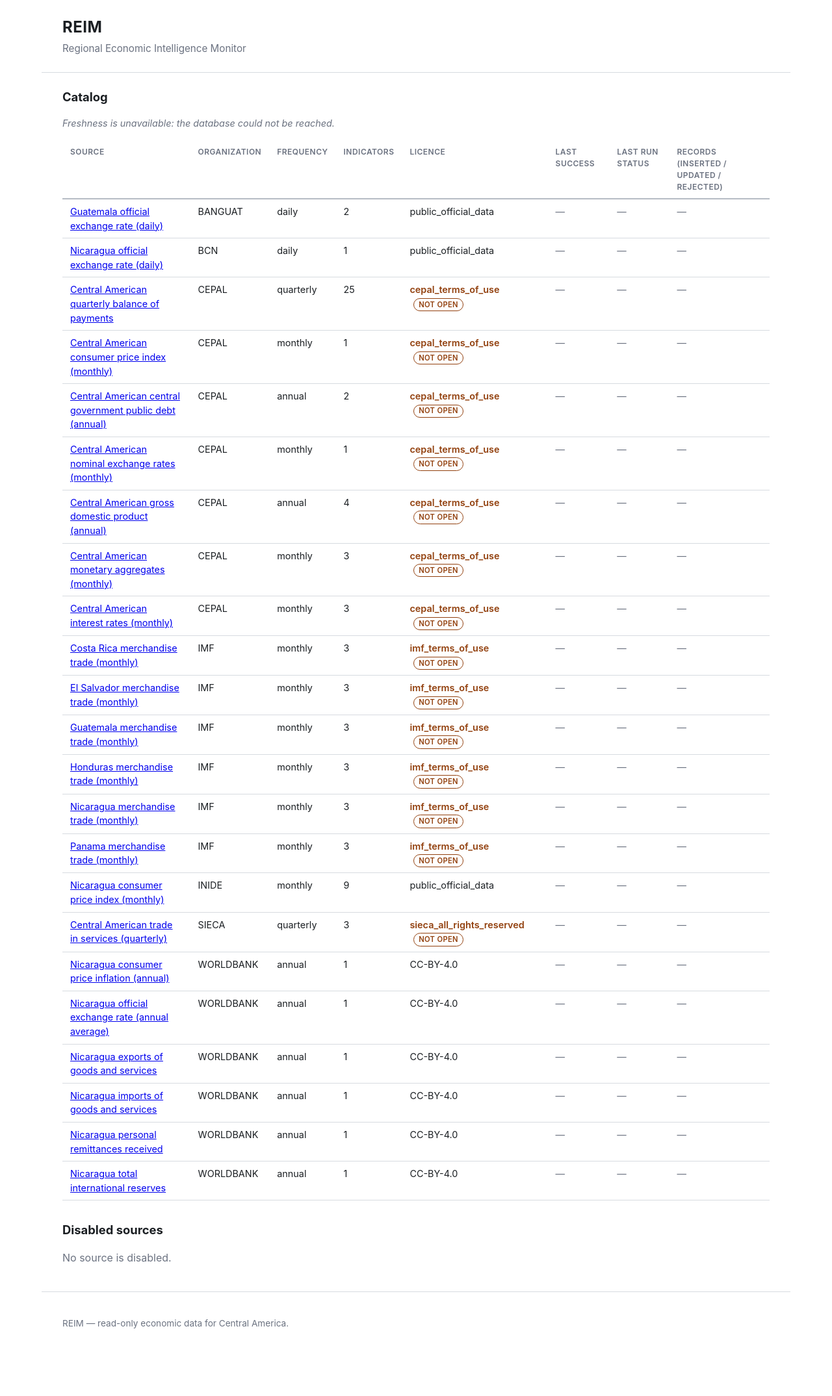
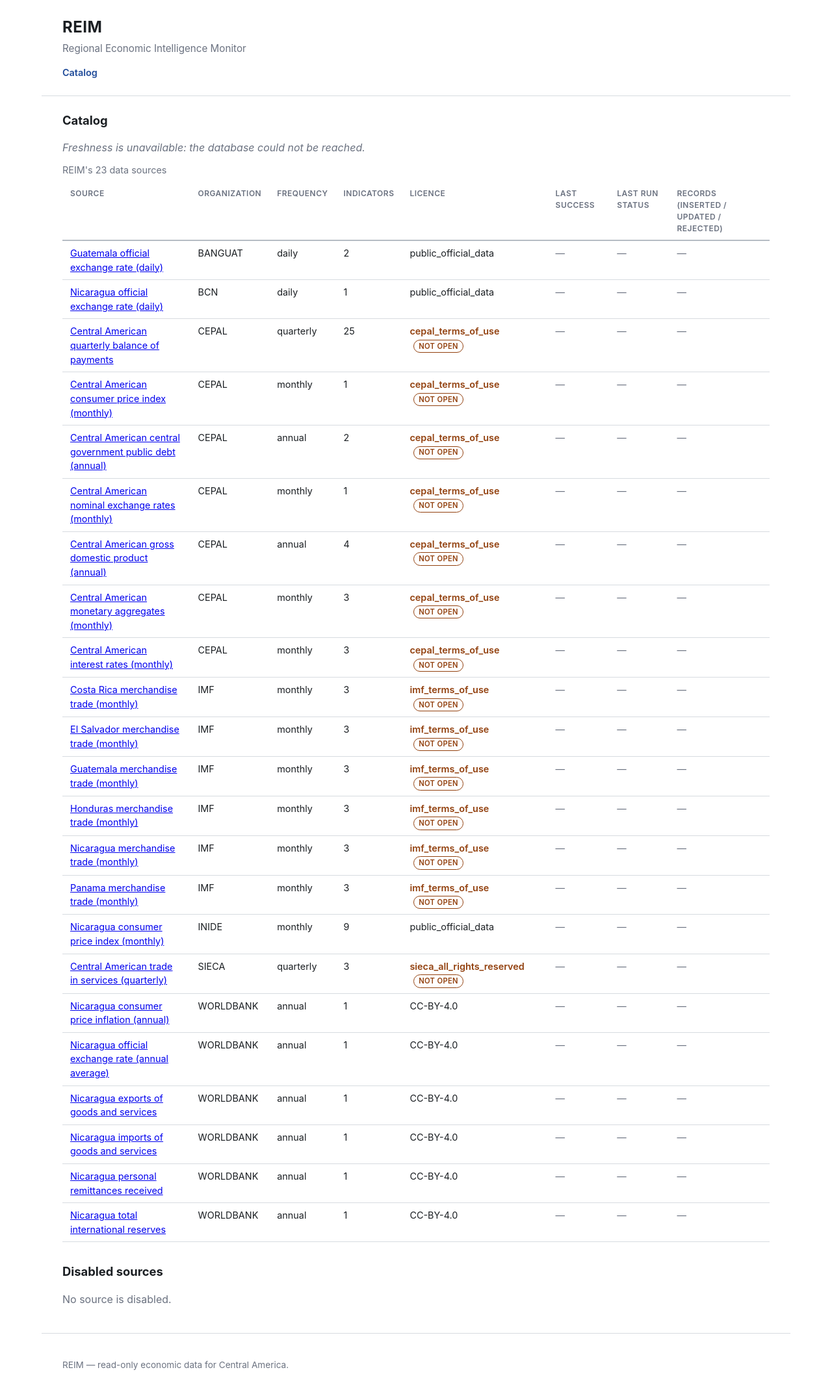
Before and after one commit to RobBravo/reim, a FastAPI app: page / in a window 1280 px wide. Shown: the whole page at 65% size. Before the commit the page ends 2045 px from the top, so only its background shows below. Run offline with FastAPI, Linux system fonts and the light colour scheme; parts of the project's set-up code (start-up, migrations or seed data) failed here and were passed over.

Commit message:
fix(web): give page two a nav, and stop conflating three states in a row
- base.html: add a <nav> with a link to the catalog, so the design's
  "layout, nav, footer" is actually true and page two is additive rather
  than a shared-layout edit.

- catalog.html: the caption only existed when the database was down, so
  the normal case left the table with no accessible name, and a caption is
  not a live region anyway. The caption is now permanent and descriptive
  ("REIM's N data sources", counted from the rendered rows rather than
  hardcoded); the degraded notice is now a `<p class="catalog-notice"
  role="status">` above the table wrapper instead.

- catalog.html: a source that has never run rendered "Never run" three
  times, one fact wearing three cells. It now renders as a single
  `<td colspan="3">`. Gated on `summary.last_run_status is None` alone,
  never on `last_success_at`, so a source that ran, failed, and never
  succeeded keeps its three genuinely different columns.

- reim.css: `.catalog-notice` no longer duplicates `text-align`/`color`
  now that it targets a <p> rather than a <caption>; the one hardcoded
  colour outside :root moves into a `--restricted` custom property.

Co-Authored-By: Claude Opus 5 <noreply@anthropic.com>
Claude-Session: https://claude.ai/code/session_01P1koy6q8M25YenVKG94JDV

```diff
--- a/apps/web/static/reim.css
+++ b/apps/web/static/reim.css
@@ -9,6 +9,7 @@
   --background: #ffffff;
   --background-alt: #f6f7f9;
   --accent: #1f4b99;
+  --restricted: #92400e;
 }
 
 * {
@@ -52,6 +53,21 @@ main,
   margin: 0.25rem 0 0;
   color: var(--text-muted);
   font-size: 0.95rem;
+}
+
+.site-nav {
+  margin-top: 0.75rem;
+}
+
+.site-nav a {
+  color: var(--accent);
+  text-decoration: none;
+  font-weight: 600;
+  font-size: 0.9rem;
+}
+
+.site-nav a:hover {
+  text-decoration: underline;
 }
 
 h2 {
@@ -107,17 +123,16 @@ tbody tr:hover {
 }
 
 .catalog-notice {
-  text-align: left;
   color: var(--text-muted);
   font-style: italic;
-  padding-bottom: 0.5rem;
+  margin: 0 0 0.75rem;
 }
 
 /* A licence outside the catalog's known-open allowlist (see catalog.html) —
    coloured text plus a badge, never an emoji, so the marker survives a
    screen reader and a printed page equally. */
 .licence-restricted {
-  color: #92400e;
+  color: var(--restricted);
   font-weight: 600;
 }
 
--- a/apps/web/templates/base.html
+++ b/apps/web/templates/base.html
@@ -10,6 +10,9 @@
   <header class="site-header">
     <h1>REIM</h1>
     <p class="tagline">Regional Economic Intelligence Monitor</p>
+    <nav class="site-nav">
+      <a href="/">Catalog</a>
+    </nav>
   </header>
   <main>
     {% block content %}{% endblock %}
--- a/apps/web/templates/catalog.html
+++ b/apps/web/templates/catalog.html
@@ -5,17 +5,25 @@
 {% block content %}
 <section class="catalog">
   <h2>Catalog</h2>
+  {% if not database_available %}
+  {#
+    A caption exists only when the table has one — it is not a live region,
+    and there would be none to announce this in the normal case. A <p> with
+    role="status" sits above the table wrapper instead, so assistive tech
+    reads it as an update rather than as the table's (silent) accessible name.
+  #}
+  <p class="catalog-notice" role="status">Freshness is unavailable: the database could not be reached.</p>
+  {% endif %}
   <div class="catalog-table-wrapper">
     <table class="catalog-table">
-      {% if not database_available %}
       {#
-        This caption sits directly above the header row — right beside the
-        freshness columns (Last success, Last run status, Records) whose
-        cells it explains — rather than as a paragraph floating above the
-        whole table.
+        Permanent and descriptive, not conditional: a caption gives the table
+        its accessible name, so one absent whenever the database happens to
+        answer leaves the normal case with none. The count comes from the
+        rows actually rendered, never hardcoded, so it cannot drift from the
+        catalog it describes.
       #}
-      <caption class="catalog-notice">Freshness is unavailable: the database could not be reached.</caption>
-      {% endif %}
+      <caption>REIM's {{ rows | length }} data sources</caption>
       <thead>
         <tr>
           <th scope="col">Source</th>
@@ -53,15 +61,23 @@
           <td class="muted">—</td>
           <td class="muted">—</td>
           <td class="muted">—</td>
+          {% elif summary.last_run_status is none %}
+          {#
+            A source that has never run has one fact to report, not three:
+            "status" and "records" have nothing to say beyond that. A single
+            spanning cell says so once; three cells with two of them blanked
+            would read as a render fault instead (the confusion decision D5
+            exists to prevent). Gated on last_run_status alone, never on
+            last_success_at — a source that ran, failed, and never succeeded
+            has last_success_at is none too, but three genuinely different
+            things to say, and keeps the three-column layout below.
+          #}
+          <td colspan="3">Never run</td>
           {% else %}
           <td>{{ summary.last_success_at | freshness }}</td>
-          <td>{{ summary.last_run_status.value if summary.last_run_status else "Never run" }}</td>
+          <td>{{ summary.last_run_status.value }}</td>
           <td>
-            {%- if summary.last_run_status -%}
             {{ summary.records_inserted_last_run }} / {{ summary.records_updated_last_run }} / {{ summary.records_rejected_last_run }}
-            {%- else -%}
-            Never run
-            {%- endif -%}
           </td>
           {% endif %}
         </tr>
```
